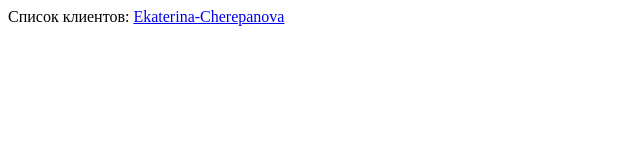
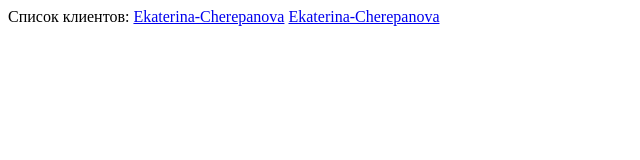
Before and after one commit to Igor-Evgenievich-S/people, a plain HTML site: page index.html in a window 1280 px wide. Shown: the whole page, without its empty margins (0-640 px from the left). Drawn offline with Linux system fonts and the light colour scheme.

Commit message:
Update index.html

```diff
--- a/index.html
+++ b/index.html
@@ -8,5 +8,6 @@
 <body>
     Список клиентов:
     <a href="Ekaterina-Cherepanova/index.html">Ekaterina-Cherepanova</a>
+    <a href="Ekaterina-Cherepanova/index.html">Ekaterina-Cherepanova</a>
 </body>
 </html>
```
